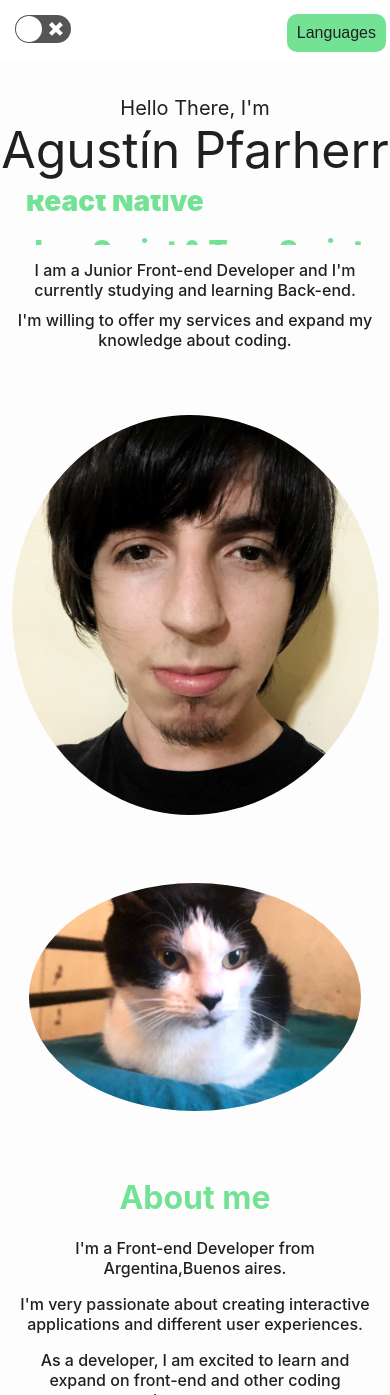
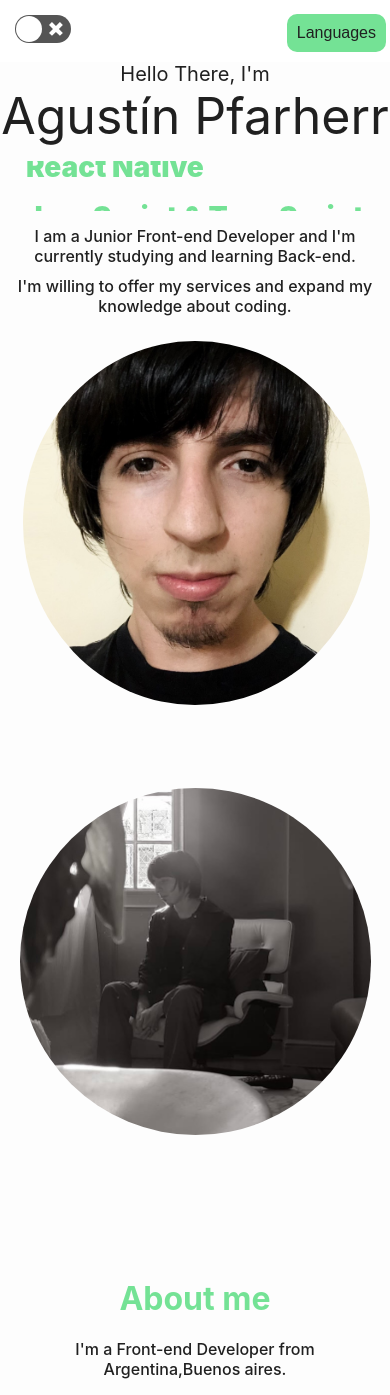
Before and after one commit to Lylhium/PortFolio-Agustin, a React (Create React App) app: page / in a window 390 px wide. Shown: the top 1395 px of the page. Built offline with nearby package versions, Linux system fonts and the light colour scheme.

Commit message:
new images implementation and padding

```diff
--- a/src/components/about/about.css
+++ b/src/components/about/about.css
@@ -66,10 +66,12 @@ h1 {
 }
 
 @media screen and (max-width: 480px) {
+  .top-pad {
+  }
+
   .a-card {
-    padding-top: 15px;
-    width: 85%;
-    height: 30vh;
+    width: 90%;
+    height: 75%;
     border-radius: 30px;
     position: relative;
     overflow: hidden;
@@ -84,7 +86,7 @@ h1 {
 
   .a-left {
     width: 100%;
-    padding-top: 300px;
+    padding-top: 40%;
   }
 
   .a-right {
--- a/src/components/about/about.js
+++ b/src/components/about/about.js
@@ -2,7 +2,7 @@ import React from "react";
 //css
 import "../about/about.css";
 //img
-import me2 from "../../../src/assets/pulg.jpg";
+import me2 from "../../../src/assets/yo-pic.jpg";
 import Logo from "../../assets/Logo.png";
 import RainIcon from "../../assets/cloud_rain.png";
 //translate
@@ -14,6 +14,7 @@ const about = () => {
 
   return (
     <div className="a">
+      <div className="top-pad"></div>
       <div className="a-left">
         <div className="a-card bg"> </div>
         <div className="a-card">
--- a/src/components/intro/intro.css
+++ b/src/components/intro/intro.css
@@ -117,13 +117,12 @@ div.a {
   }
 
   .i-img {
-    padding-top: 5px;
     border-radius: 50%; /* Establece un radio del 50% para crear un círculo */
-    width: 94%;
-    height: 400px;
-    object-fit: cover;
-    position: absolute;
-    padding-left: 12px;
+    padding-left: 23px;
+    padding-right: 20px;
+    width: 89%;
+    height: 71%;
+    position: relative;
   }
 
   .i-bg {
```
Also changed, not shown: src/assets/yo-pic.jpg (added).
